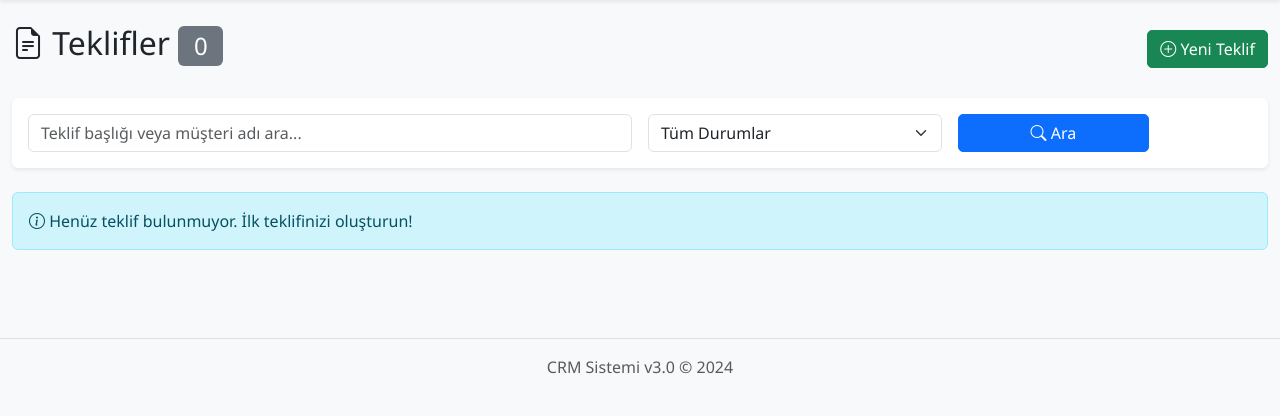
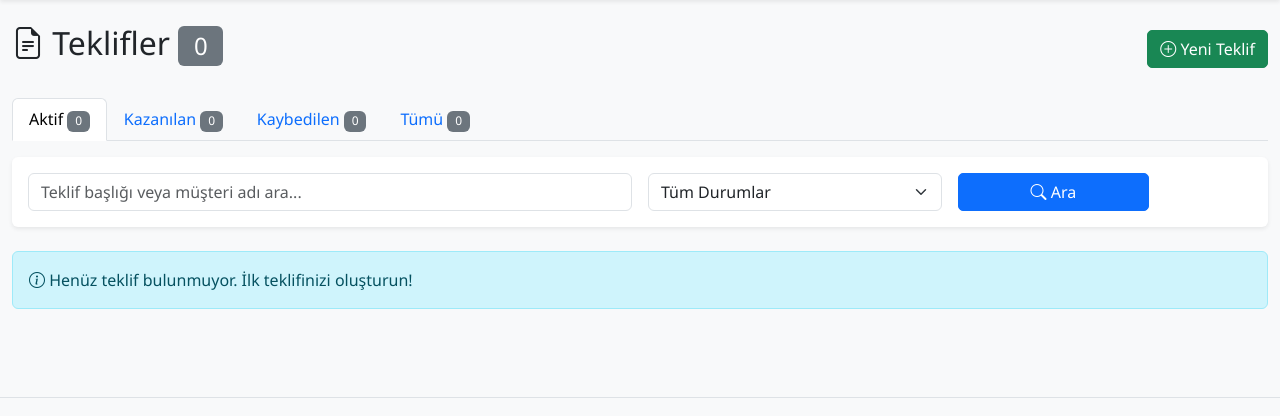
Before and after one commit to serkanacr93/serkancrm, a Flask app: page /deals in a window 1280 px wide. Shown: the part 56-472 px from the top of the page. Run offline with Flask 3, Linux system fonts and the light colour scheme; a user stored in the database is signed in.

Commit message:
Teklif silme guvenligi ve sekmeli teklif listesi
- delete_deal: bagli uretim/prim/fatura/cari ekstre kaydi varsa
  silme engellenir, net uyari gosterilir (onceden FK ihlaliyle
  500 hatasi veriyordu)
- deals.html: Aktif/Kazanilan/Kaybedilen/Tumu sekmeleri eklendi,
  varsayilan sekme Aktif, mevcut arama/stage filtresiyle birlikte
  calisir

Co-Authored-By: Claude Sonnet 5 <noreply@anthropic.com>

```diff
--- a/app/routes.py
+++ b/app/routes.py
@@ -484,10 +484,30 @@ def register_routes(app):
     def deals():
         search = request.args.get('search', '')
         stage_filter = request.args.get('stage', '')
+        tab = request.args.get('tab', 'aktif')
         page = request.args.get('page', 1, type=int)
-        query = Deal.query
+
+        base_query = Deal.query
         if not current_user.is_admin:
-            query = query.filter(Deal.user_id == current_user.id)
+            base_query = base_query.filter(Deal.user_id == current_user.id)
+
+        RESOLVED_STAGES = ('kazanilan', 'kaybedilen', 'revize')
+
+        def apply_tab(q, t):
+            if t == 'aktif':
+                return q.filter(~Deal.stage.in_(RESOLVED_STAGES))
+            if t == 'kazanilan':
+                return q.filter(Deal.stage == 'kazanilan')
+            if t == 'kaybedilen':
+                return q.filter(Deal.stage == 'kaybedilen')
+            return q  # 'tumu'
+
+        tab_counts = {
+            t: apply_tab(base_query, t).count()
+            for t in ('aktif', 'kazanilan', 'kaybedilen', 'tumu')
+        }
+
+        query = apply_tab(base_query, tab)
         if search:
             query = query.filter(db.or_(
                 Deal.title.ilike(f'%{search}%'),
@@ -499,7 +519,8 @@ def register_routes(app):
             query = query.filter(Deal.stage == stage_filter)
         pagination = query.order_by(Deal.created_at.desc()).paginate(page=page, per_page=50, error_out=False)
         deals = pagination.items
-        return render_template('deals.html', deals=deals, search=search, stage_filter=stage_filter, pagination=pagination)
+        return render_template('deals.html', deals=deals, search=search, stage_filter=stage_filter,
+                                tab=tab, tab_counts=tab_counts, pagination=pagination)
 
     @app.route('/deals/add', methods=['GET', 'POST'])
     @login_required
@@ -619,6 +640,26 @@ def register_routes(app):
         if not current_user.is_admin and deal.user_id != current_user.id:
             flash('Bu teklifi silme yetkiniz yok.', 'danger')
             return redirect(url_for('deals'))
+
+        blockers = []
+        if deal.production:
+            blockers.append('üretim')
+        if Commission.query.filter_by(deal_id=id).first():
+            blockers.append('prim')
+        if deal.invoices:
+            blockers.append('fatura')
+        if deal.statements:
+            blockers.append('cari ekstre')
+
+        if blockers:
+            flash(
+                'Bu teklife bağlı ' + ', '.join(blockers) + ' kaydı var, '
+                'önce onları silin veya bu teklifi silemezsiniz.', 'danger'
+            )
+            return redirect(url_for('deal_detail', id=id))
+
+        Reminder.query.filter_by(deal_id=id).delete()
+        Task.query.filter_by(deal_id=id).delete()
         db.session.delete(deal)
         db.session.commit()
         flash('Teklif silindi!', 'success')
--- a/app/templates/deals.html
+++ b/app/templates/deals.html
@@ -10,9 +10,33 @@
     </a>
 </div>
 
+<ul class="nav nav-tabs mb-3">
+    <li class="nav-item">
+        <a class="nav-link {{ 'active' if tab == 'aktif' }}" href="{{ url_for('deals', tab='aktif') }}">
+            Aktif <span class="badge bg-secondary">{{ tab_counts.aktif }}</span>
+        </a>
+    </li>
+    <li class="nav-item">
+        <a class="nav-link {{ 'active' if tab == 'kazanilan' }}" href="{{ url_for('deals', tab='kazanilan') }}">
+            Kazanılan <span class="badge bg-secondary">{{ tab_counts.kazanilan }}</span>
+        </a>
+    </li>
+    <li class="nav-item">
+        <a class="nav-link {{ 'active' if tab == 'kaybedilen' }}" href="{{ url_for('deals', tab='kaybedilen') }}">
+            Kaybedilen <span class="badge bg-secondary">{{ tab_counts.kaybedilen }}</span>
+        </a>
+    </li>
+    <li class="nav-item">
+        <a class="nav-link {{ 'active' if tab == 'tumu' }}" href="{{ url_for('deals', tab='tumu') }}">
+            Tümü <span class="badge bg-secondary">{{ tab_counts.tumu }}</span>
+        </a>
+    </li>
+</ul>
+
 <div class="card mb-4 shadow-sm">
     <div class="card-body">
         <form method="GET" action="{{ url_for('deals') }}" class="row g-3">
+            <input type="hidden" name="tab" value="{{ tab }}">
             <div class="col-md-6">
                 <input type="text" class="form-control" name="search" placeholder="Teklif başlığı veya müşteri adı ara..." value="{{ search }}">
             </div>
@@ -34,7 +58,7 @@
             </div>
             {% if search or stage_filter %}
             <div class="col-md-1">
-                <a href="{{ url_for('deals') }}" class="btn btn-secondary w-100" title="Temizle">
+                <a href="{{ url_for('deals', tab=tab) }}" class="btn btn-secondary w-100" title="Temizle">
                     <i class="bi bi-x-circle"></i>
                 </a>
             </div>
@@ -112,19 +136,19 @@
 <nav class="mt-3">
     <ul class="pagination justify-content-center">
         <li class="page-item {{ 'disabled' if not pagination.has_prev }}">
-            <a class="page-link" href="{{ url_for('deals', page=pagination.prev_num, search=search, stage=stage_filter) }}">Önceki</a>
+            <a class="page-link" href="{{ url_for('deals', page=pagination.prev_num, search=search, stage=stage_filter, tab=tab) }}">Önceki</a>
         </li>
         {% for p in pagination.iter_pages() %}
             {% if p %}
             <li class="page-item {{ 'active' if p == pagination.page }}">
-                <a class="page-link" href="{{ url_for('deals', page=p, search=search, stage=stage_filter) }}">{{ p }}</a>
+                <a class="page-link" href="{{ url_for('deals', page=p, search=search, stage=stage_filter, tab=tab) }}">{{ p }}</a>
             </li>
             {% else %}
             <li class="page-item disabled"><span class="page-link">…</span></li>
             {% endif %}
         {% endfor %}
         <li class="page-item {{ 'disabled' if not pagination.has_next }}">
-            <a class="page-link" href="{{ url_for('deals', page=pagination.next_num, search=search, stage=stage_filter) }}">Sonraki</a>
+            <a class="page-link" href="{{ url_for('deals', page=pagination.next_num, search=search, stage=stage_filter, tab=tab) }}">Sonraki</a>
         </li>
     </ul>
 </nav>
```
